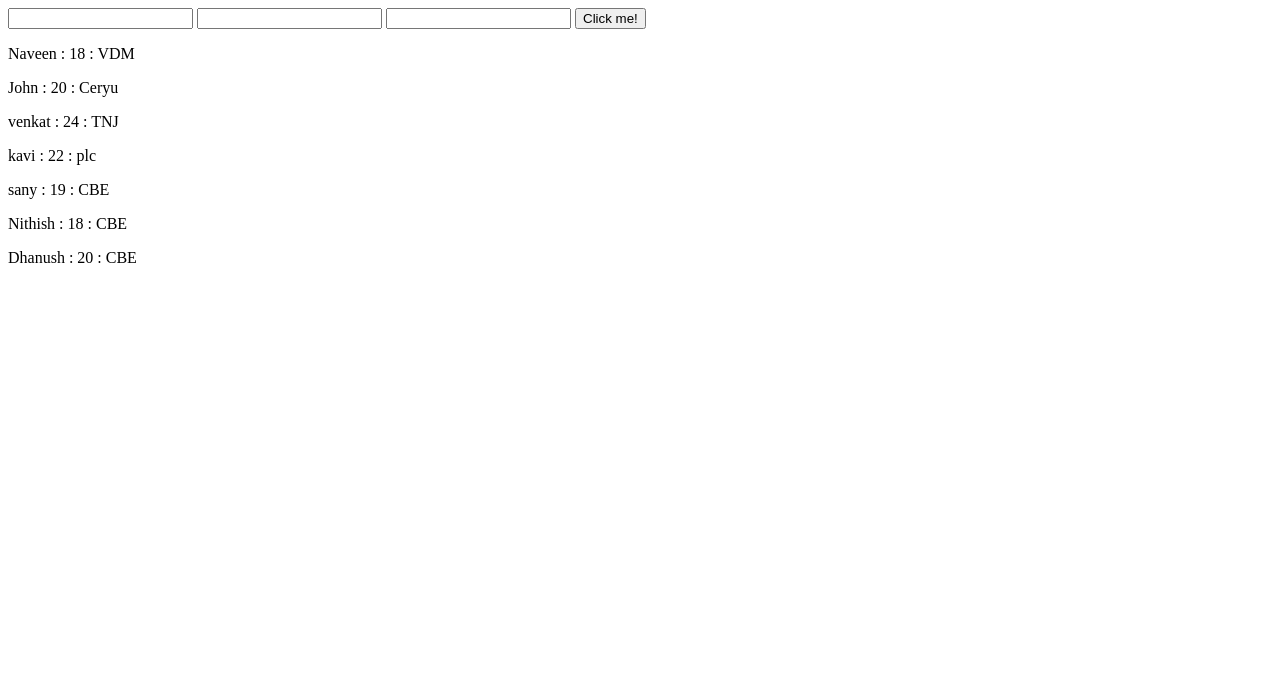
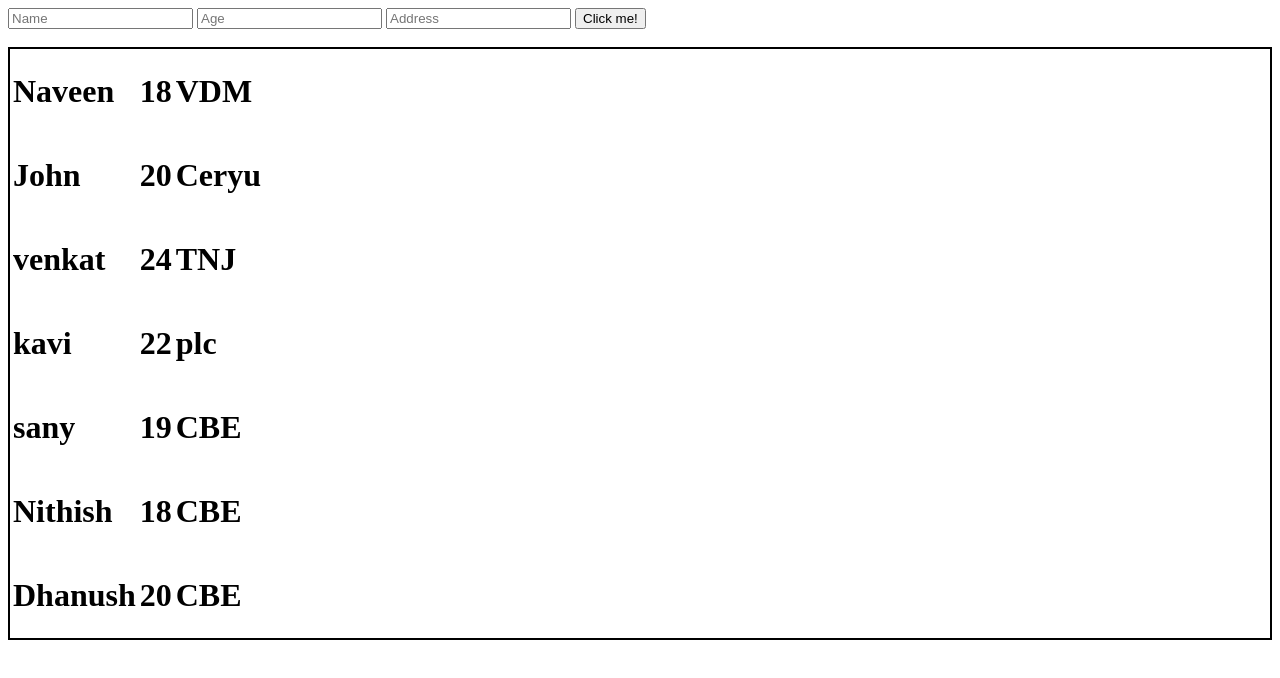
Before and after one commit to naveenmvoff/JS_LIST_STORE_Project, a plain HTML site: page index.html in a window 1280 px wide. Both pictures are taken after a click on the button "Click me!". Drawn offline with Linux system fonts and the light colour scheme.

Commit message:
The Output show in the consol, But Need to show in the Document

```diff
--- a/index.html
+++ b/index.html
@@ -5,22 +5,29 @@
     <meta charset="UTF-8">
     <meta name="viewport" content="width=device-width, initial-scale=1.0">
     <title>Document</title>
-    <!-- <style>
-        .usersBox{
+    <style>
+        .container{
         display: flex;
         border: 2px solid black
     }
-    </style> -->
+    </style>
 </head>
 
 <body>
-    <input id="name"></input>
-    <input id="age"></input>
-    <input id="address"></input>
-    <button type="button" onclick="" id="click">Click me!</button>
+    <input id="name" class="name" placeholder="Name "></input>
+    <input id="age" class="age" placeholder="Age "></input>
+    <input id="address" class="address" placeholder="Address "></input>
+    <button type="button" onclick="getInputValue()" class="click">Click me!</button> <br><br>
+
+    <!-- <table width="100%" border="1">
+        <tr class="tab">
+            <td class="tab1"></td>
+            <td class="tab2"></td>
+            <td class="tab2"></td>
+        </tr>
+    </table> -->
 
     <div class="container"></div>
-
 
     <script src="projectArray.js"> </script>
 </body>
--- a/projectArray.js
+++ b/projectArray.js
@@ -1,4 +1,6 @@
-const showToDocument = document.querySelector(".container")
+const showToDocument = document.querySelector(".container");
+// const tableElem = document.querySelector(".container")
+let buttonvalue = document.querySelector('.click');
 
 let KPM = "Ceryu"
 
@@ -35,30 +37,124 @@ var store = [
 ]
 
 
+// for (let i=0; i < store.length; i++){
+//     const usersbox = document.createElement("table"); // use to create a Table
+//     // usersBox.className = "userBox";
+//     const tabRow = document.createElement("tr");
+//     const tabCol = document.createElement("td");
+//     const word = document.createElement("h1");
+
+
+//     // word.innerText = `${store[i].name} : ${store[i].age} : ${store[i].address}`;
+//     word.innerText = `${store[i].name}`;
+//     usersbox.appendChild(word);
+//     usersbox.appendChild(tabRow);
+//     tabRow.appendChild(tabCol);
+//     tabCol.appendChild(word);
+//     showToDocument.appendChild(usersbox);
+// }
+
+
+const tableElem = document.createElement("table"); // use to create a Table
 for (let i=0; i < store.length; i++){
-    const usersbox= document.createElement("div");
-    // usersBox.className = "userBox";
+    //Create Table
+    // tableElem.className = "userBox";
+    const tabRow = document.createElement("tr");
+    const tabCol1 = document.createElement("td");  //First Col
+    const word1 = document.createElement("h1");     //First Element Col
+    const tabCol2 = document.createElement("td");  //Second Col
+    const word2 = document.createElement("h1");    //Second Element Col
+    const tabCol3 = document.createElement("td");  //Third Col
+    const word3 = document.createElement("h1");    //Third Element Col
 
-    const list = document.createElement("p");
 
-    list.innerText = `${store[i].name} : ${store[i].age} : ${store[i].address}`;
-    usersbox.appendChild(list);
-    showToDocument.appendChild(usersbox);
-}
 
-document.getElementById("click").onclick = () => {
-    let namestore = document.getElementById("name").value;
-    // store.name.push(namestore);
-    let age = document.getElementById("age").value;
-    let address = document.getElementById("address").value;
+    //Assign a Value to the Table
+    // word.innerText = `${store[i].name} : ${store[i].age} : ${store[i].address}`;
+    word1.innerText = `${store[i].name}`;
+    word2.innerText = `${store[i].age}`;
+    word3.innerText = `${store[i].address}`;
+    tableElem.appendChild(word1);
+    tableElem.appendChild(tabRow);
+    tabRow.appendChild(tabCol1);
+    tabCol1.appendChild(word1);
+    tabRow.appendChild(tabCol2);
+    tabCol2.appendChild(word2);
+    tabRow.appendChild(tabCol3);
+    tabCol3.appendChild(word3);
+
+
+    showToDocument.appendChild(tableElem);
+
 }
 
 
-store.name="Vanakam",
-store.age=20,
-store.address = "Hello"
-console.log(store);
-// document.getElementById("name")
+function getInputValue() {
+    let nameHTML = document.getElementsByClassName("name")[0].value;
+    let ageHTML = document.getElementsByClassName("age")[0].value;
+    let addressHTML = document.getElementsByClassName("address")[0].value;
+
+    console.log(document.getElementsByClassName("name"));
+
+    data = {
+        name: nameHTML,
+        age: ageHTML,
+        address: addressHTML
+    }
+    console.log(nameHTML);
+    console.log(ageHTML);
+    console.log(addressHTML);
+
+    store.push(data);
+
+    console.log(store);
+}
+
+
+
+
+// buttonvalue.addEventListener('click', ()=>{
+//     const nameHTML = document.getElementById("name");
+//     const ageHTML = document.getElementById("age");
+//     const addressHTML = document.getElementById("address");
+
+//     newObject = {
+//         name: nameHTML,
+//         age: ageHTML,
+//         address: addressHTML
+//     };
+//     console.log(newObject);
+// })
+
+// buttonvalue.addEventListener('click', ()=>{
+
+//     let inputVal = document.getElementsByClassName("name")[0].value;
+//     console.log(inputVal);
+
+
+//     // newObject = {
+//     //     // name: document.getElementById('name'),
+//     //     age: document.getElementById('age'),
+//     //     address: document.getElementById('address')
+//     // };
+//     // console.log(newObject);
+// })
+
+
+
+// document.getElementById("click").onclick = () => {
+//     let namestore = document.getElementById("name").value;
+//     // store.name.push(namestore);
+//     let age = document.getElementById("age").value;
+//     let address = document.getElementById("address").value;
+// }
+
+
+// store.name="Vanakam",
+// store.age=20,
+// store.address = "Hello"
+// console.log(store);
+// // document.getElementById("name")
 
 
 
```
